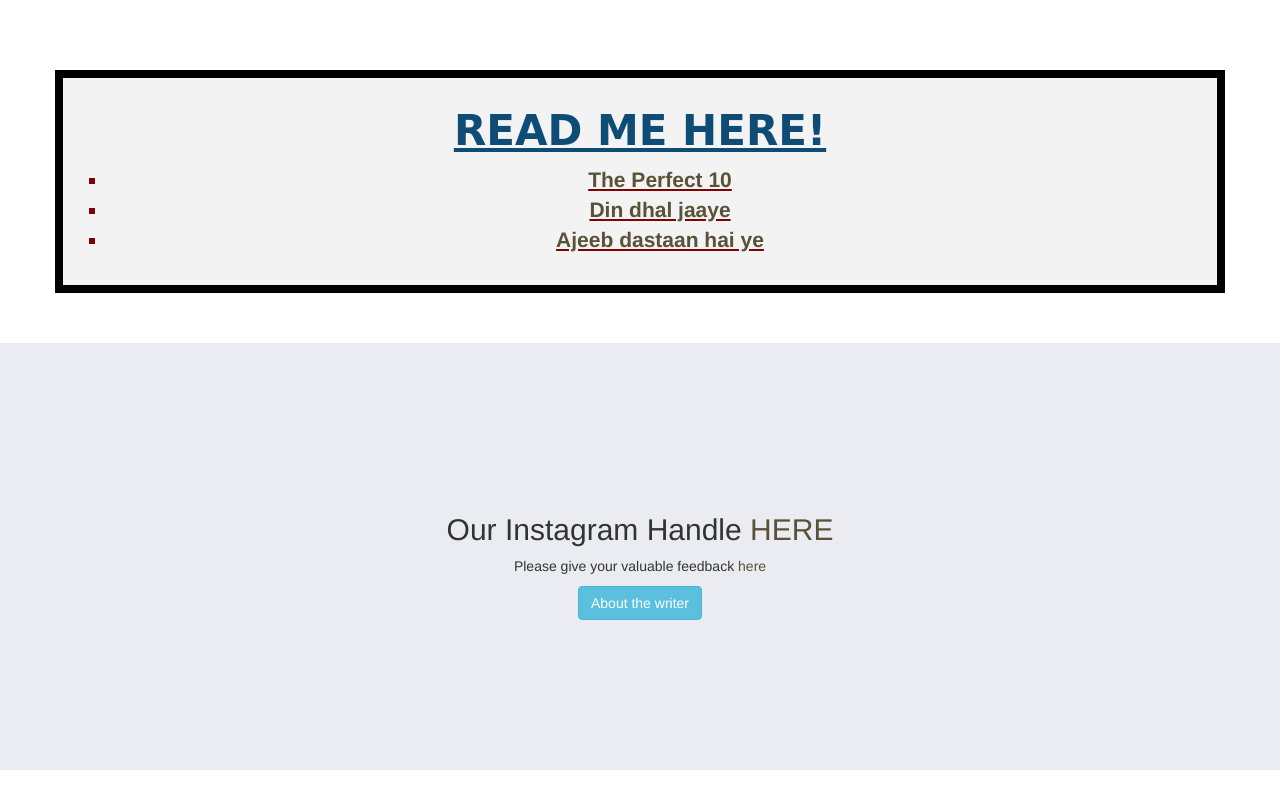
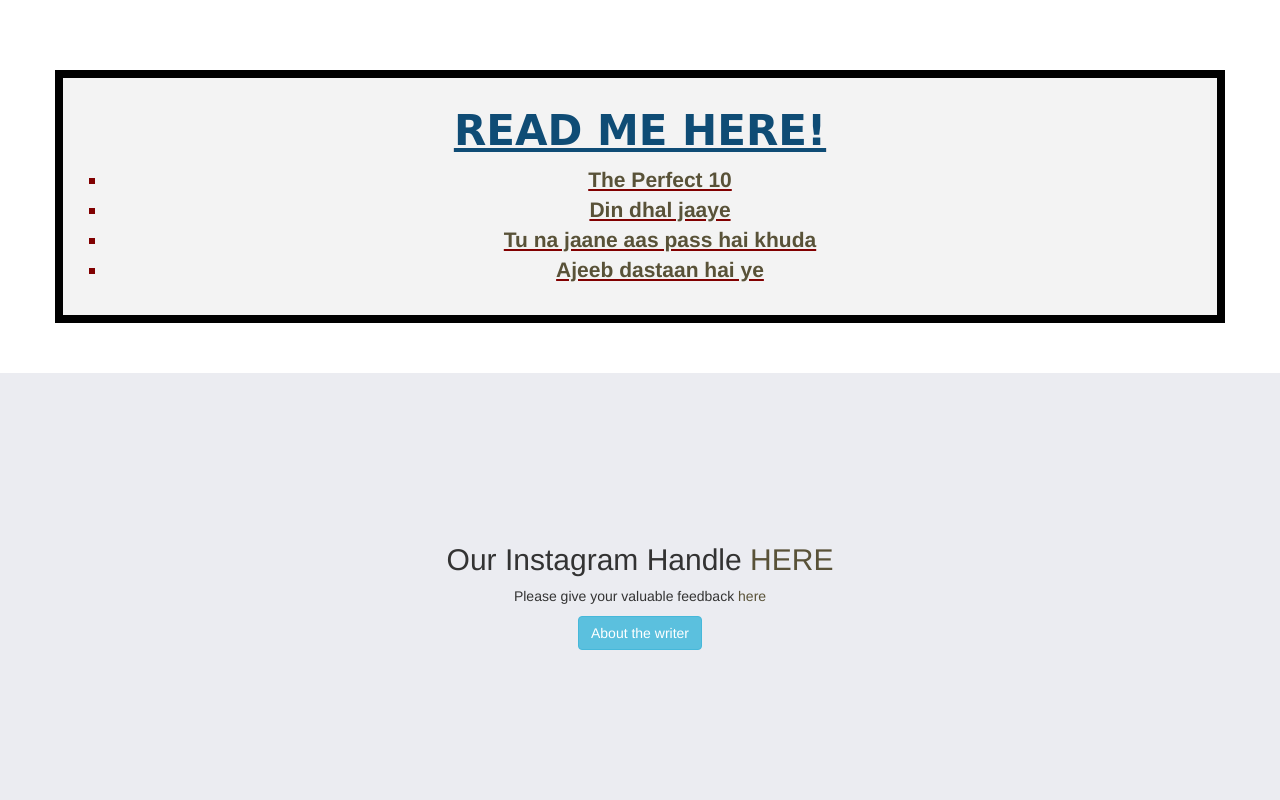
Before and after one commit to vaidehi29/v__writess, a plain HTML site: page index.html in a window 1280 px wide. Shown: the part 1563-2363 px from the top of the page. Before the commit the page ends 2333 px from the top, so only its background shows below. Drawn offline with nearby package versions, Linux system fonts and the light colour scheme.

Commit message:
Update index.html

```diff
--- a/index.html
+++ b/index.html
@@ -170,6 +170,7 @@
           <ul type="square">
               <li><a href="https://thescaleof10.blogspot.com/2019/06/hello-readers-this-is-first-time-im.html" target=_blank>The Perfect 10</a></li>
               <li><a href="https://din-dhal-jaaye.blogspot.com/2020/07/din-dhal-jaaye-haaye-raat-na-jaaye-tu.html" target=_blank>Din dhal jaaye</a></li>
+              <li><a href="https://tu-na-jaane-aas-pass.blogspot.com/2020/07/khud-pe-daal-tu-nazar-haalaaton-se.html" target=_blank>Tu na jaane aas pass hai khuda</a></li>
               <li><a href="https://ajeeb-dastaan-hai-ye.blogspot.com/2020/07/friday-afternoon.html" target=_blank>Ajeeb dastaan hai ye</a></li>
              </ul>
 
```
